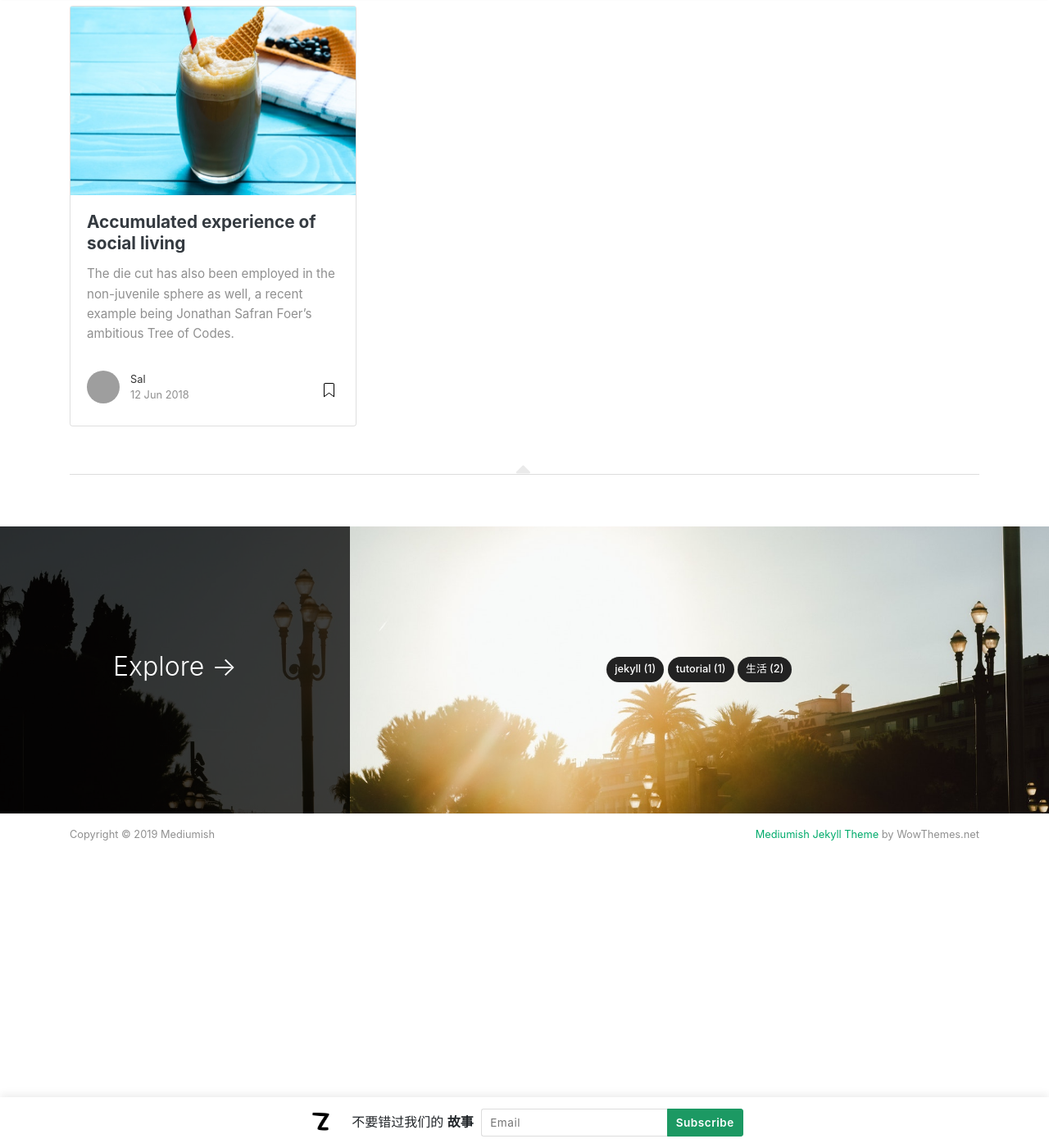
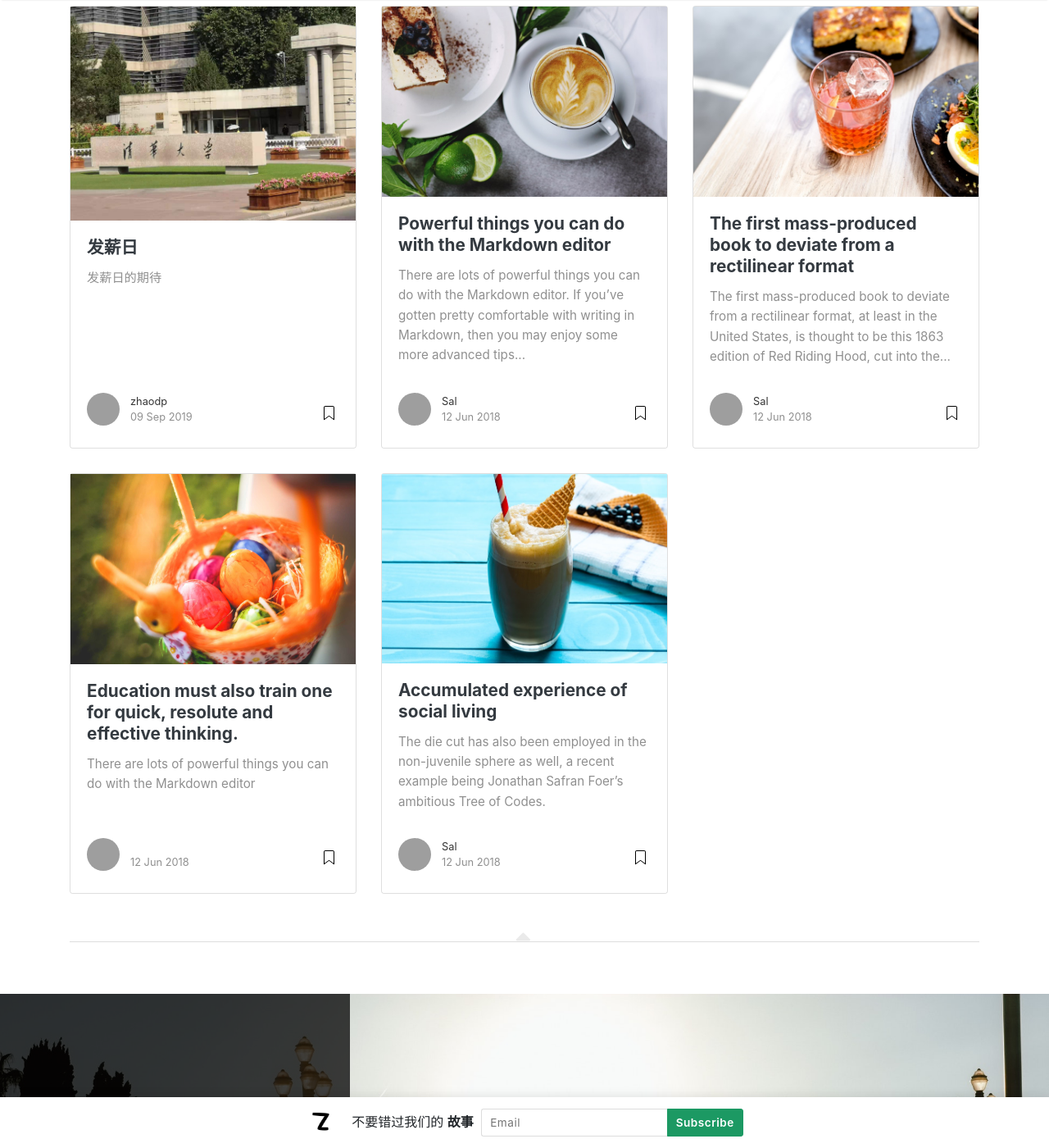
Before and after one commit to all-face/Pokerface, a Jekyll site: the page built from index.html, in a window 1280 px wide and 1400 px high, scrolled down 625 px. Shown: the whole window at 82% size. Built offline with Jekyll 4.4.1, drawn with Linux system fonts in a browser that asks for light colours; nearby versions of some CDN libraries; the list of posts is cut into pages by our own code; grey boxes are pictures that could not be loaded.

Commit message:
20190909

````diff
--- /dev/null
+++ b/_posts/2018-06-12-education.md
@@ -0,0 +1,51 @@
+---
+layout: post
+title:  "Education must also train one for quick, resolute and effective thinking."
+author: john
+categories: [ Jekyll, tutorial ]
+image: assets/images/3.jpg
+beforetoc: "Markdown editor is a very powerful thing. In this article I'm going to show you what you can actually do with it, some tricks and tips while editing your post."
+toc: true
+---
+There are lots of powerful things you can do with the Markdown editor
+
+If you've gotten pretty comfortable with writing in Markdown, then you may enjoy some more advanced tips about the types of things you can do with Markdown!
+
+As with the last post about the editor, you'll want to be actually editing this post as you read it so that you can see all the Markdown code we're using.
+
+
+## Special formatting
+
+As well as bold and italics, you can also use some other special formatting in Markdown when the need arises, for example:
+
++ ~~strike through~~
++ ==highlight==
++ \*escaped characters\*
+
+
+## Writing code blocks
+
+There are two types of code elements which can be inserted in Markdown, the first is inline, and the other is block. Inline code is formatted by wrapping any word or words in back-ticks, `like this`. Larger snippets of code can be displayed across multiple lines using triple back ticks:
+
+```
+.my-link {
+    text-decoration: underline;
+}
+```
+
+If you want to get really fancy, you can even add syntax highlighting using Rouge.
+
+
+![walking]({{ site.baseurl }}/assets/images/8.jpg)
+
+## Reference lists
+
+The quick brown jumped over the lazy.
+
+Another way to insert links in markdown is using reference lists. You might want to use this style of linking to cite reference material in a Wikipedia-style. All of the links are listed at the end of the document, so you can maintain full separation between content and its source or reference.
+
+## Full HTML
+
+Perhaps the best part of Markdown is that you're never limited to just Markdown. You can write HTML directly in the Markdown editor and it will just work as HTML usually does. No limits! Here's a standard YouTube embed code as an example:
+
+<p><iframe style="width:100%;" height="315" src="https://www.youtube.com/embed/Cniqsc9QfDo?rel=0&amp;showinfo=0" frameborder="0" allowfullscreen></iframe></p>
--- /dev/null
+++ b/_posts/2018-06-12-first-mass-produced.md
@@ -0,0 +1,16 @@
+---
+layout: post
+title:  "The first mass-produced book to deviate from a rectilinear format"
+author: sal
+categories: [ Jekyll, tutorial ]
+image: assets/images/17.jpg
+---
+The first mass-produced book to deviate from a rectilinear format, at least in the United States, is thought to be this 1863 edition of Red Riding Hood, cut into the shape of the protagonist herself with the troublesome wolf curled at her feet. Produced by the Boston-based publisher Louis Prang, this is the first in their “Doll Series”, a set of five “die-cut” books, known also as shape books — the other titles being Robinson Crusoe, Goody Two-Shoes (also written by Red Riding Hood author Lydia Very), Cinderella, and King Winter.
+
+An 1868 Prang catalogue would later claim that such “books in the shape of a regular paper Doll... originated with us”.
+
+> It would seem the claim could also extend to die cut books in general, as we can’t find anything sooner, but do let us know in the comments if you have further light to shed on this! Such books are, of course, still popular in children’s publishing today, though the die cutting is not now limited to mere outlines, as evidenced in a beautiful 2014 version of the same Little Red Riding Hood story.
+
+The die cut has also been employed in the non-juvenile sphere as well, a recent example being Jonathan Safran Foer’s ambitious Tree of Codes.
+
+As for this particular rendition of Charles Perrault’s classic tale, the text and design is by Lydia Very (1823-1901), sister of Transcendentalist poet Jones Very. The gruesome ending of the original - which sees Little Red Riding Hood being gobbled up as well as her grandmother - is avoided here, the gore giving way to the less bloody aims of the morality tale, and the lesson that one should not disobey one’s mother.
--- /dev/null
+++ b/_posts/2018-06-12-powerful-things-markdown-editor.md
@@ -0,0 +1,104 @@
+---
+layout: post
+title:  "Powerful things you can do with the Markdown editor"
+author: sal
+categories: [ Jekyll, tutorial ]
+image: assets/images/16.jpg
+---
+There are lots of powerful things you can do with the Markdown editor. If you've gotten pretty comfortable with writing in Markdown, then you may enjoy some more advanced tips about the types of things you can do with Markdown!
+
+As with the last post about the editor, you'll want to be actually editing this post as you read it so that you can see all the Markdown code we're using.
+
+
+## Special formatting
+
+As well as bold and italics, you can also use some other special formatting in Markdown when the need arises, for example:
+
++ ~~strike through~~
++ ==highlight==
++ \*escaped characters\*
+
+
+## Writing code blocks
+
+There are two types of code elements which can be inserted in Markdown, the first is inline, and the other is block. Inline code is formatted by wrapping any word or words in back-ticks, `like this`. Larger snippets of code can be displayed across multiple lines using triple back ticks:
+
+```
+.my-link {
+    text-decoration: underline;
+}
+```
+
+#### HTML
+
+```html
+<li class="ml-1 mr-1">
+    <a target="_blank" href="#">
+    <i class="fab fa-twitter"></i>
+    </a>
+</li>
+```
+
+#### CSS
+
+```css
+.highlight .c {
+    color: #999988;
+    font-style: italic;
+}
+.highlight .err {
+    color: #a61717;
+    background-color: #e3d2d2;
+}
+```
+
+#### JS
+
+```js
+// alertbar later
+$(document).scroll(function () {
+    var y = $(this).scrollTop();
+    if (y > 280) {
+        $('.alertbar').fadeIn();
+    } else {
+        $('.alertbar').fadeOut();
+    }
+});
+```
+
+#### Python
+
+```python
+print("Hello World")
+```
+
+#### Ruby
+
+```ruby
+require 'redcarpet'
+markdown = Redcarpet.new("Hello World!")
+puts markdown.to_html
+```
+
+#### C
+
+```c
+printf("Hello World");
+```
+
+
+
+
+![walking]({{ site.baseurl }}/assets/images/8.jpg)
+
+## Reference lists
+
+The quick brown jumped over the lazy.
+
+Another way to insert links in markdown is using reference lists. You might want to use this style of linking to cite reference material in a Wikipedia-style. All of the links are listed at the end of the document, so you can maintain full separation between content and its source or reference.
+
+## Full HTML
+
+Perhaps the best part of Markdown is that you're never limited to just Markdown. You can write HTML directly in the Markdown editor and it will just work as HTML usually does. No limits! Here's a standard YouTube embed code as an example:
+
+<p><iframe style="width:100%;" height="315" src="https://www.youtube.com/embed/Cniqsc9QfDo?rel=0&amp;showinfo=0" frameborder="0" allowfullscreen></iframe></p>
````
Also changed, not shown: _posts/2019-09-09-a.md (+0 -1 lines).
